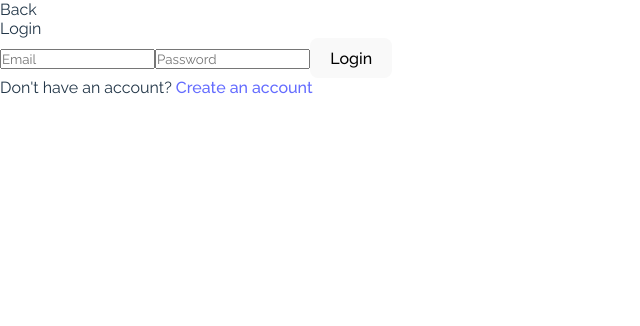
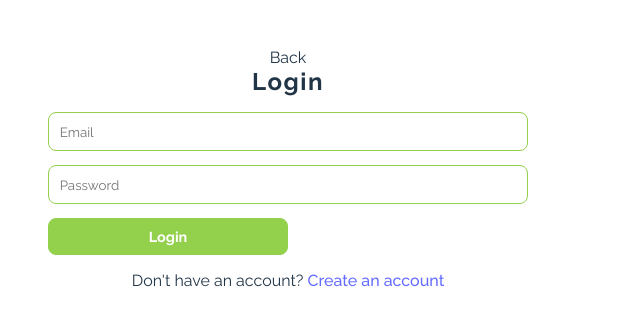
Before and after one commit to smunoz1988/vecs-school-frontend, a React (Vite) app: page /Login in a window 1280 px wide. Shown: the top 326 px of the page, without its empty margins (0-640 px from the left). Built offline with nearby package versions, Linux system fonts and the light colour scheme.

Commit message:
Add basic style to login

```diff
--- a/src/routes/Login.jsx
+++ b/src/routes/Login.jsx
@@ -7,10 +7,10 @@ const Login = () => {
   const [password, setPassword] = useState('');
 
   return (
-    <>
+    <div className="form-container">
       <p onClick={() => navigate('/')}>Back</p>
-      <div>Login</div>
-      <form> {/* in here should be the onclick to call to reducer to manage logic */}
+      <h2 className="title">Login</h2>
+      <form className="flex flex_col w70 form"> {/* in here should be the onclick to call to reducer to manage logic */}
         <input
           type="text"
           placeholder="Email"
@@ -23,13 +23,13 @@ const Login = () => {
           value={password}
           onChange={(e) => setPassword(e.target.value)}
         />
-        <button type="submit">Login</button>
+        <button className="form-submit" type="submit">Login</button>
       </form>
       <div>
         <span>Don&apos;t have an account? </span>
         <Link to="/Signup">Create an account</Link>
       </div>
-    </>
+    </div>
   )
 };
 
```
